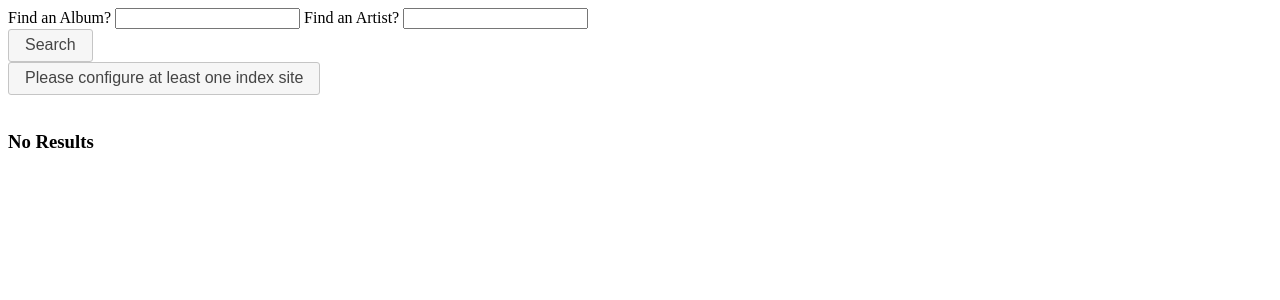
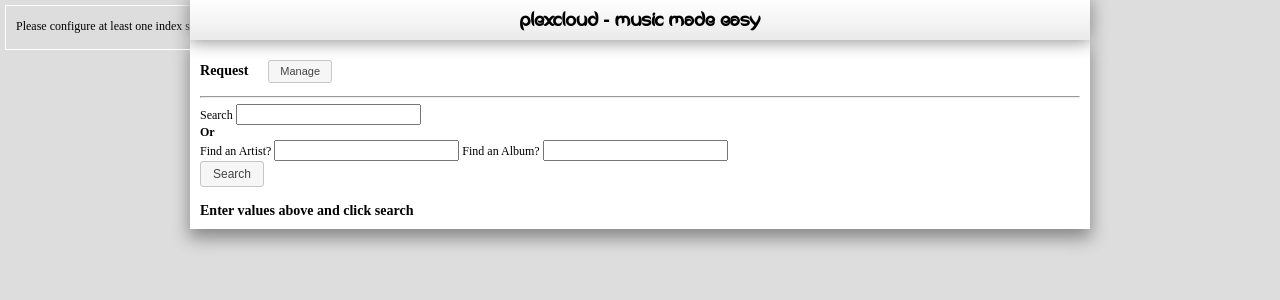
Before and after one commit to reallistic/PVR-PHP-Pack, a PHP site: page /index.php in a window 1280 px wide. Shown: the top 300 px of the page. Run offline with PHP 8.4, Linux system fonts and the light colour scheme; the visitor is signed in with stand-in values (Sample User, id 1); some libraries are stand-ins or nearby versions.

Commit message:
fixed search and search result population
Search can now be universal among the configured category or specific
album and/or artist.

```diff
--- a/request/_notes/dwsync.xml
+++ b/request/_notes/dwsync.xml
@@ -1,6 +1,6 @@
 <?xml version="1.0" encoding="utf-8" ?>
 <dwsync>
-<file name="index.php" server="rxse.co//var/www/webroot/" local="130220967128832823" remote="130220967030000000" />
+<file name="index.php" server="rxse.co//var/www/webroot/" local="130221041293752366" remote="130221041210000000" />
 <file name="__init__.py" server="rxse.co//var/www/webroot/" local="130215643370000000" remote="130215643370000000" />
 <file name="req.py" server="rxse.co//var/www/webroot/" local="130215643660000000" remote="130215643660000000" />
 </dwsync>
--- a/request/index.php
+++ b/request/index.php
@@ -8,25 +8,35 @@ $query = false;
 if(is_file("../conf/config.php")){
 	$config = true;
 	require("../conf/config.php");
-
-	if(isset($_REQUEST['q']) && $_REQUEST['q'] != ""){
-		$_SESSION['q']=$_REQUEST['q'];
-		//header("location: /request/");
-	}
-	elseif(isset($_SESSION['q'])){
-		$query = true;
-		$q = escape_query($_SESSION['q']);
-
-		unset($_SESSION['q']);
-		session_destroy();
 	if(is_file("../conf/indexsites.db")){
 		$indexers = true; //check for indexers was good
 		$inxs = file_get_contents("../conf/indexsites.db");
 		$indexsites = unserialize($inxs);
 		$indexersprop = is_array($indexsites); //check for indexsites class was good
-			if($indexersprop === true){
+	}
+	if((isset($_REQUEST['artist']) && $_REQUEST['artist'] != "") || ( isset($_REQUEST['album']) && $_REQUEST['album'] != "")){
+		$query = true;
+		$q = array(
+				'album'=> escape_query($_REQUEST['album']),
+				'artist'=> escape_query($_REQUEST['artist'])
+		);
+		//header("location: /request/");
+	}
+	elseif(isset($_REQUEST['q']) && $_REQUEST['q'] != ""){
+		$query = true;
+		$q = escape_query($_REQUEST['q']);
+	}
+
+	if($query === true){
+		if($indexers === true && $indexersprop === true){
+			$results = array();
+			$filter=array();
+			$curls=array();
 			for( $i=0; $i<count($indexsites); $i++){
 				$indexsite = $indexsites[$i];
+
+				array_push($curls, $indexsite->makeSearch($q));
+
 				$ch = curl_init($indexsite->makeSearch($q));
 				curl_setopt($ch, CURLOPT_RETURNTRANSFER, true);
 				curl_setopt($ch, CURLOPT_HEADER, 0);
@@ -34,26 +44,31 @@ if(is_file("../conf/config.php")){
 				curl_close($ch);
 
 				$xml = simplexml_load_string($resp);
-					if(isset($resp) && count($xml->channel->item) !== 0){
+				if(count($xml->channel->item) !== 0){
 				   foreach ($xml->channel->item as $item):
-							if(!in_array($item->title, $filter)){
-								$sr = new SEARCHRESULT($item->link,$item->title);
-								$grabs = $item->xpath('//newznab::attr[@name="grabs"]');
-								if($grabs){//<newznab:attr name="grabs" value="#" />
-									$sr->setGrabs($grabs['value']);
-								}
+						if(!in_array(strtolower(escape_query($item->title)), $filter)){
+							$sr = new SEARCHRESULT();
+							$sr->setLink($item->link);
+							$sr->setTitle($item->title);
+							$attr = $item->xpath('newznab:attr[@name="grabs"]');
+							$sr->setGrabs((string)$attr[0]['value']);
 							array_push($results, $sr);
-								array_push($filter, $item->title);
+							array_push($filter, strtolower(escape_query($item->title)));
 						}
 				   endforeach;
 				}
+
 			}
 			if (count($results) >0){
 				$response = true; //response recieved
 			}
 		}
 	}
-	}
+
+	unset($_SESSION['q']);
+	unset($_SESSION);
+	session_destroy();
+	session_unset();
 }
 ?>
 <!doctype html>
@@ -64,14 +79,18 @@ if(is_file("../conf/config.php")){
 <script src="http://ajax.googleapis.com/ajax/libs/jquery/1.10.2/jquery.min.js"></script>
 <script src="http://ajax.googleapis.com/ajax/libs/jqueryui/1.10.3/jquery-ui.min.js"></script>
 <link href="http://ajax.googleapis.com/ajax/libs/jqueryui/1.10.1/themes/excite-bike/jquery-ui.min.css" rel="stylesheet"></link>
+<link href="../conf/style.css" rel="stylesheet" type="text/css"></link>
 <script type="text/javascript">
 	$(function() {
 		$( "input[type=submit], a.button, button" )
 		  .button();
+		$("button").click(function( event ) {
+			event.preventDefault();
+		});
 	 });
 	function doSubmit(){
-		if($("input[name=album]").val() != "" || $("input[name=artist]").val() != ""){
-			$("form").submit();
+		if($("input[name=q]").val() != "" || $("input[name=artist]").val() != "" || $("input[name=album]").val() != ""){
+			$("form#srch").submit();
 		}
 		else{
 			$("#info").html("Please enter a value in one of the fields");
@@ -81,39 +100,47 @@ if(is_file("../conf/config.php")){
 </head>
 
 <body>
-<form enctype="application/x-www-form-urlencoded" method="post">
+<div class="outerHead">
+	<div class="head">
+    	PlexCloud - Music made easy
+    </div>
+</div>
+<div class="mainCont">
+    <div class="innerCont">
+        <div class="subhead">
+            <h3>Request</h3>
+        </div>
+        <div class="subhead">
+            <a class="button" href="../manage/">Manage</a>
+        </div>
+        <div style="clear:both"></div>
+        <hr />
+        <div>
+            <form id="srch" enctype="application/x-www-form-urlencoded" method="post">
+            <label>Search
+            <input type="text" name="q" /></label><br>
+            <strong>Or</strong><br>
+            <label>Find an Artist?
+            <input type="text" name="artist" /></label>
             <label>Find an Album?
             <input type="text" name="album" /></label>
-<label>Find an Artist?
-<input type="text" name="artist" /></label>
             <br/>
             </form>
             <button onClick="doSubmit();" class="ui-button ui-widget ui-state-default ui-corner-all ui-button-text-only" role="button" aria-disabled="false"><span class="ui-button-text">Search</span></button>
             <br />
-<div id="info">
-<?php
-	if($config === false){
-		echo "<h3>Improper installation. Missing config.php</h3>";
-	}
-	elseif($indexers === false){
-		echo "<a class=\"button\" href=\"../manage/\" >Please configure at least one index site</a>";
-	}
-	elseif($indexersprop === false){
-		echo "<a class=\"button\" href=\"../manage/\" >index site db curropted please repair</a>";
-	}
-	?>
-</div>
+
             <br />
             <div id="results">
             <?php
                 if($response === true){
-	   foreach ($results as $item):
-			echo "<a href=\"".$item->getLink()."\" ><h3>".$item->getTitle() . "</h3></a><br />";
-			?>
-            <form enctype="application/x-www-form-urlencoded" method="post">
+                    /*echo implode("<br>",$results);*/
+                   foreach ($results as $item): ?>
+                        <form enctype="application/x-www-form-urlencoded" method="post" action="#">
                         	<input type="hidden" name="nzbname" value="<?php echo $item->getTitle(); ?>" />
                             <input type="hidden" name="name" value="<?php echo $item->getLink(); ?>" />
-            	<button class="ui-button ui-widget ui-state-default ui-corner-all ui-button-text-only" role="button" aria-disabled="false"><span class="ui-button-text">Add</span></button>
+			    <?php echo "<a href=\"".$item->getLink()."\" ><h3>".$item->getTitle() . "</h3></a> <strong>Grabs: ".$item->getGrabs();?>
+                			<input type="submit" value="Add" />
+                            <br />
                         </form>
                         <?php
                    endforeach;
@@ -126,5 +153,24 @@ if(is_file("../conf/config.php")){
                 }
                 ?>
             </div>
+        </div>
+    </div>
+</div>
+<div id="info">
+<?php
+	if($config === false){
+		echo "<h3>Improper installation. Missing config.php</h3>";
+	}
+	elseif($indexers === false){
+		echo "Please configure at least one index site<a class=\"button\" href=\"../manage/\" >Manage</a>";
+	}
+	elseif($indexersprop === false){
+		echo "index site db curropted please repair<a class=\"button\" href=\"../manage/\" >Manage</a>";
+	}
+
+	if($query){
+	}
+	?>
+</div>
 </body>
 </html>
```
Lines whose indentation alone changed are shown as unchanged.
